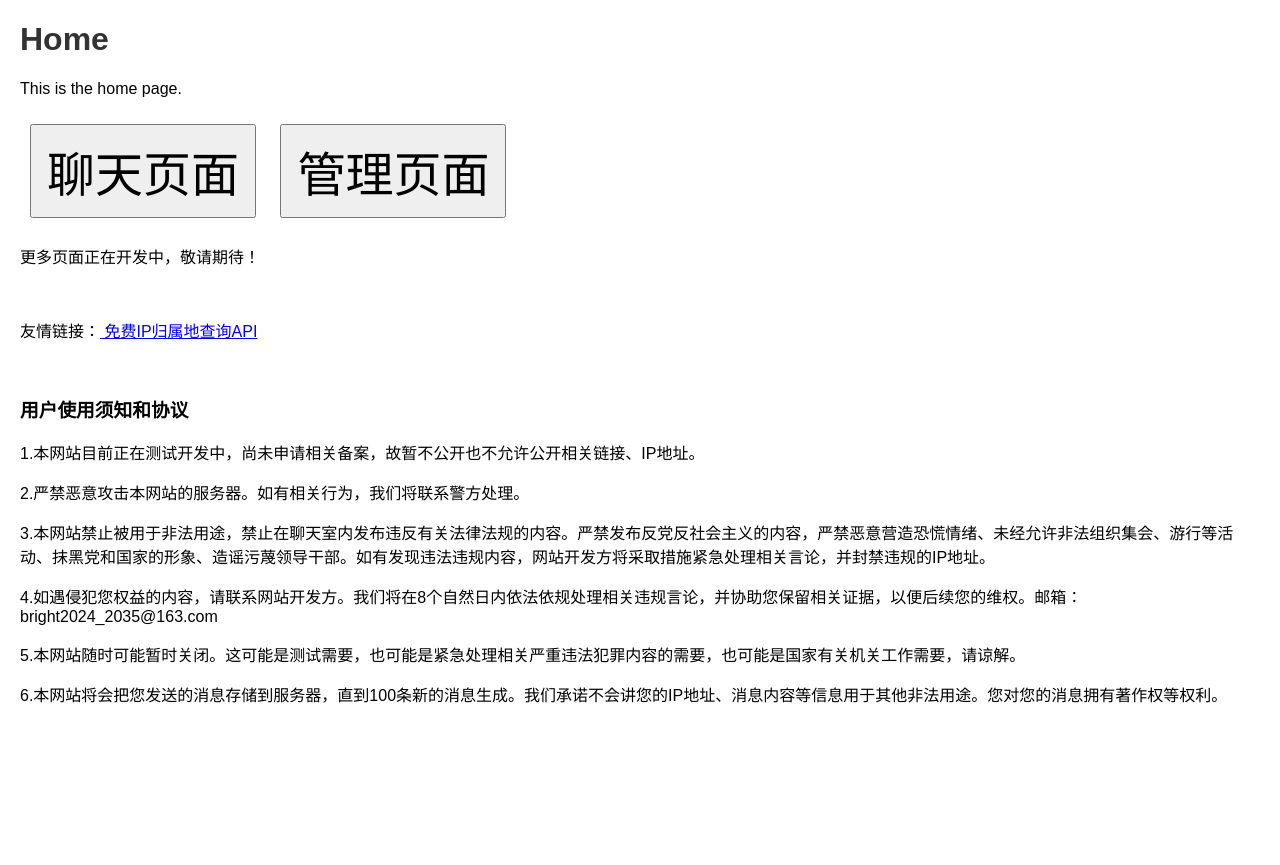
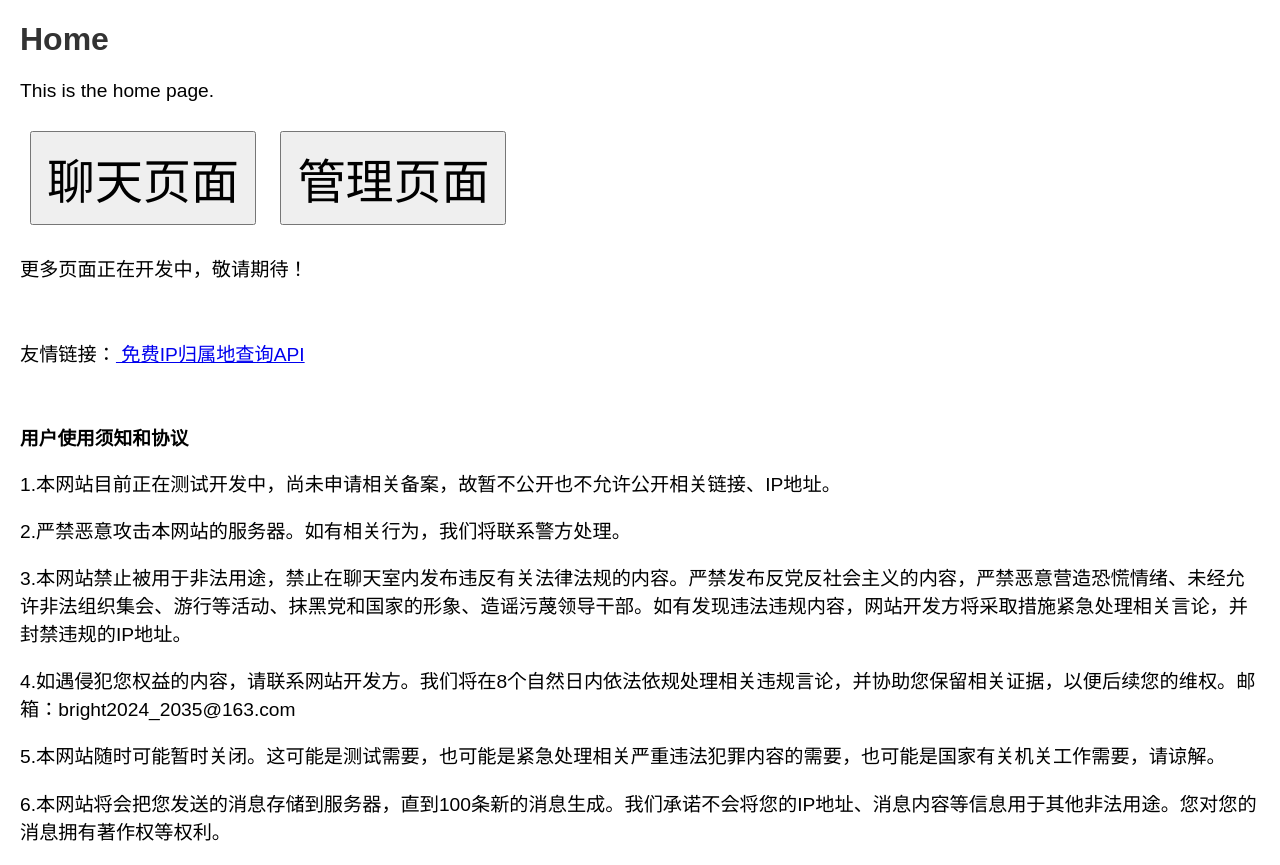
Before and after one commit to DongSX1217/ProvisionalOnlineChat, a Flask app: page / in a window 1280 px wide. Before the commit the page ends 703 px from the top, so only its background shows below. Run offline with Flask 3, Linux system fonts and the light colour scheme.

Commit message:
fix&style: 修正主页错别字，放大字号

```diff
--- a/templates/home.html
+++ b/templates/home.html
@@ -13,6 +13,10 @@
             margin: 10px;
             padding: 10px 15px;
             font-size: 300%;
+        }
+
+        p {
+            font-size: 120%;
         }
     </style>
 </head>
@@ -39,5 +43,5 @@
     <p>3.本网站禁止被用于非法用途，禁止在聊天室内发布违反有关法律法规的内容。严禁发布反党反社会主义的内容，严禁恶意营造恐慌情绪、未经允许非法组织集会、游行等活动、抹黑党和国家的形象、造谣污蔑领导干部。如有发现违法违规内容，网站开发方将采取措施紧急处理相关言论，并封禁违规的IP地址。</p>
     <p>4.如遇侵犯您权益的内容，请联系网站开发方。我们将在8个自然日内依法依规处理相关违规言论，并协助您保留相关证据，以便后续您的维权。邮箱：bright2024_2035@163.com</p>
     <p>5.本网站随时可能暂时关闭。这可能是测试需要，也可能是紧急处理相关严重违法犯罪内容的需要，也可能是国家有关机关工作需要，请谅解。</p>
-    <p>6.本网站将会把您发送的消息存储到服务器，直到100条新的消息生成。我们承诺不会讲您的IP地址、消息内容等信息用于其他非法用途。您对您的消息拥有著作权等权利。</p>
+    <p>6.本网站将会把您发送的消息存储到服务器，直到100条新的消息生成。我们承诺不会将您的IP地址、消息内容等信息用于其他非法用途。您对您的消息拥有著作权等权利。</p>
 </body>
```
